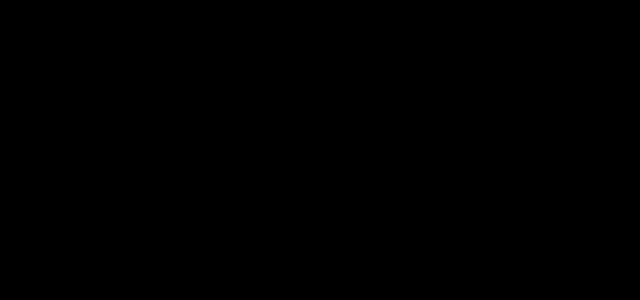
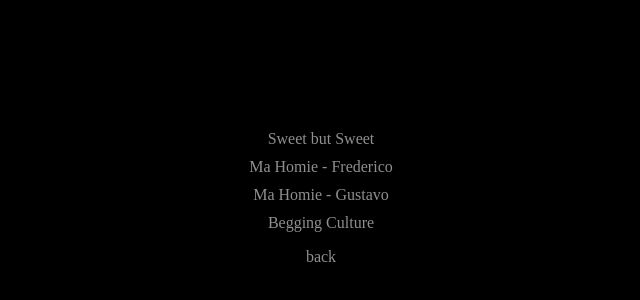
Before and after one commit to nickkossolapov/in-bed, a React (Create React App) app: page /works in a window 1280 px wide. Shown: the part 202-502 px from the top of the page, without its empty margins (319-959 px from the left). Built offline with nearby package versions, Linux system fonts and the light colour scheme.

Commit message:
Add works directory

```diff
--- a/src/App.css
+++ b/src/App.css
@@ -16,17 +16,17 @@
   color: #8F8F8F;
   font-family: 'EB Garamond', serif;
   text-align: center;
-  -moz-user-select: -moz-none;
+  -moz-user-select: none;
   -webkit-user-select: none;
   user-select: none;
 }
 
+a:visited {
+  color: #8F8F8F;
+}
+
 a:hover {
   color: #474747
-}
-
-a:visited {
-  color: #8F8F8F;
 }
 
 ul {
--- a/src/App.js
+++ b/src/App.js
@@ -5,12 +5,14 @@
 
 import { Home } from './components/home';
 import { About } from './components/about';
+import {Works} from "./components/works";
 
 function App() {
   return (
     <Router>
       <Route path="/" exact component={Home} />
       <Route path="/about/" component={About} />
+      <Route path="/works/" component={Works} />
     </Router>
   );
 }
--- a/src/components/about.css
+++ b/src/components/about.css
@@ -3,6 +3,6 @@
 }
 
 .location {
-  font-size: 9px;
+  font-size: 10px;
   padding-top: 2px;
 }
--- a/src/components/home.css
+++ b/src/components/home.css
@@ -8,6 +8,9 @@
 
 nav {
   margin: auto;
+}
+
+nav h1 {
   color: white;
 }
 
--- /dev/null
+++ b/src/components/works.css
@@ -0,0 +1,3 @@
+.back {
+  margin-top: 6px;
+}
--- /dev/null
+++ b/src/components/works.jsx
@@ -0,0 +1,28 @@
+import React from 'react';
+import {  Link } from "react-router-dom";
+
+import './works.css';
+
+export function Works() {
+  return (
+    <article>
+      <ul>
+        <li>
+          <Link to="/sweet">Sweet but Sweet</Link>
+        </li>
+        <li>
+          <Link to="/frederico">Ma Homie - Frederico</Link>
+        </li>
+        <li>
+          <Link to="/gustavo">Ma Homie - Gustavo</Link>
+        </li>
+        <li>
+          <Link to="/culture">Begging Culture</Link>
+        </li>
+        <li className="back">
+          <Link to="/">back </Link>
+        </li>
+      </ul>
+    </article>
+  )
+}
```
Also changed, not shown: 1 other file (tests, documents, lock files or other folders).
